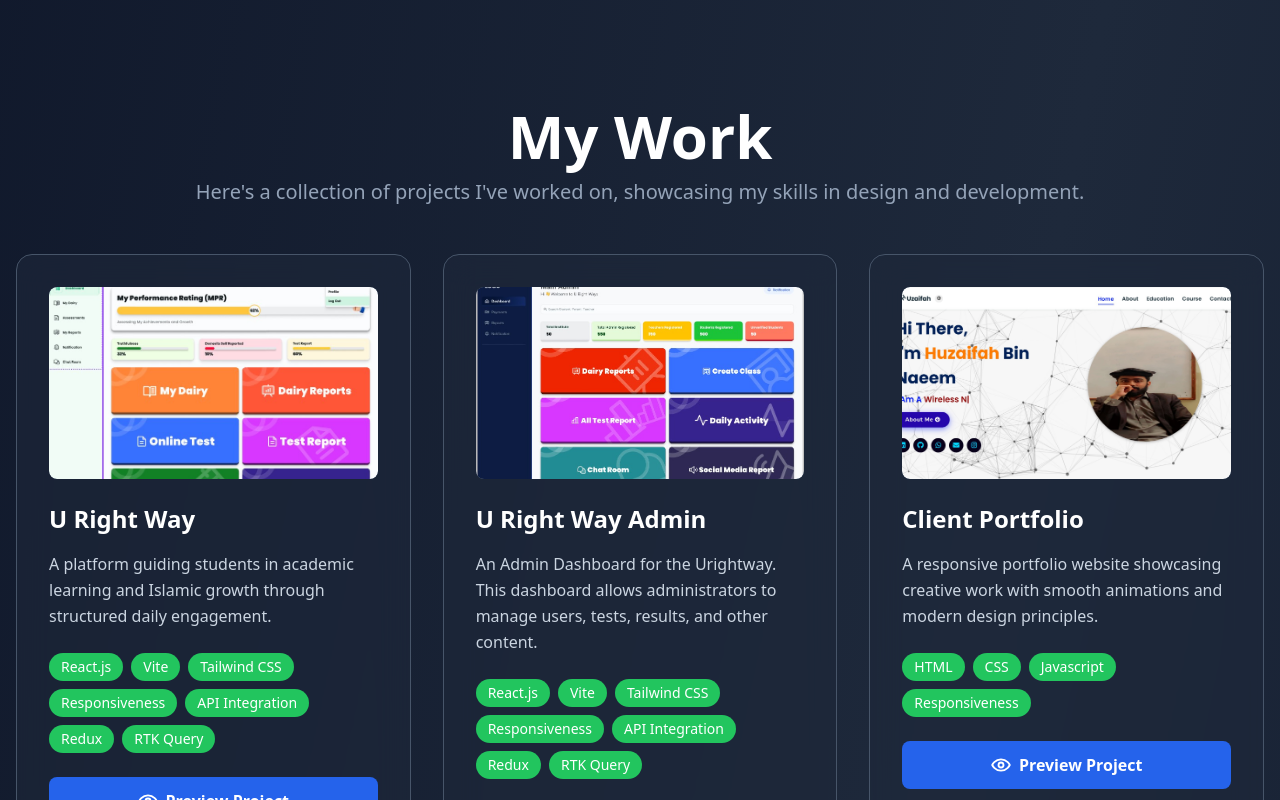
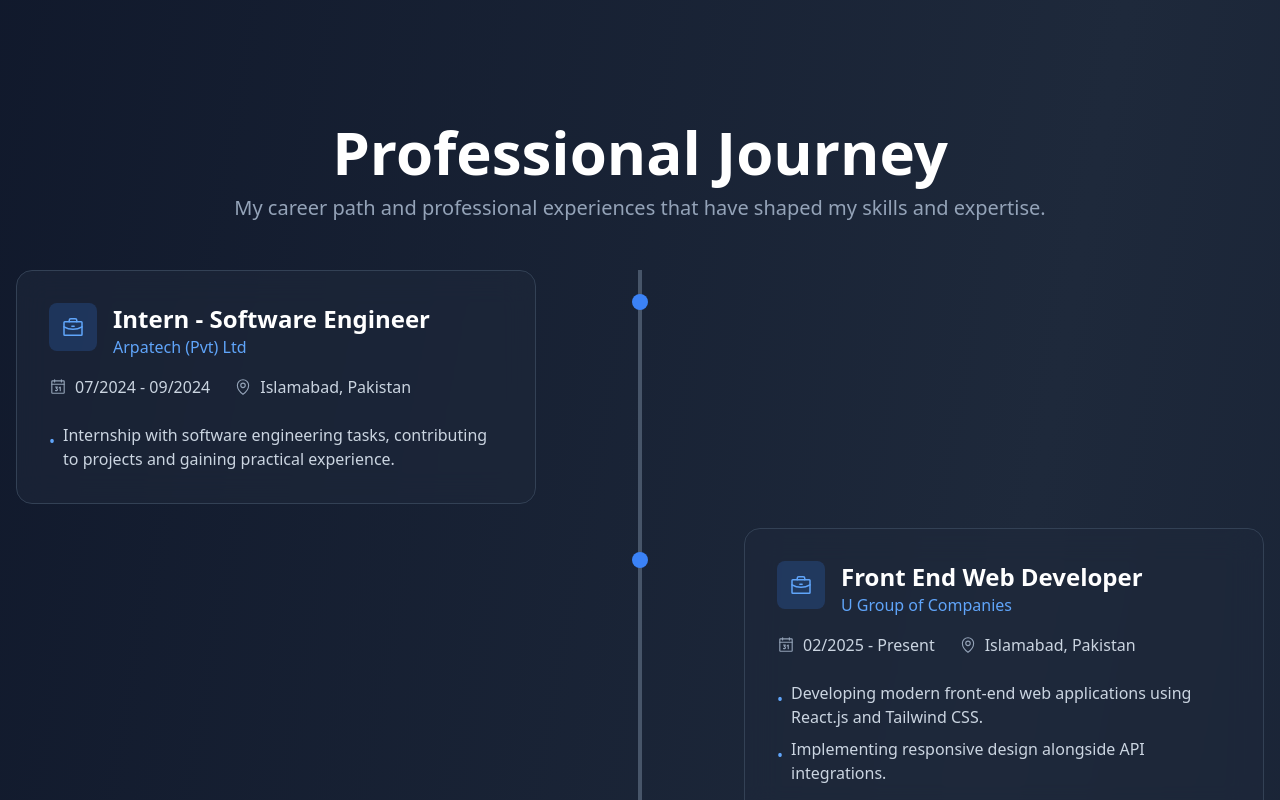
Before and after one commit to AdnanSaqib123/adnans-showcase, a React (Vite) app: page / in a window 1280 px wide. Shown: the part 840-1640 px from the top of the page. Built offline with nearby package versions, Linux system fonts and the light colour scheme.

Commit message:
added experience page

```diff
--- a/src/assets/data.js
+++ b/src/assets/data.js
@@ -65,31 +65,31 @@ export const socialLinks = [
     iconName: 'LinkedinLogo',
     label: 'LinkedIn',
     href: 'https://www.linkedin.com/in/muhammad-adnan-saqib',
-    color: 'text-blue-700 hover:text-blue-800'
+    color: 'text-blue-700 hover:text-white hover:bg-blue-600'
   },
   {
     iconName: 'WhatsappLogo',
     label: 'WhatsApp',
     href: 'https://wa.me/+923195923729',
-    color: 'text-green-700 hover:text-green-800'
+    color: 'text-green-700 hover:text-white hover:bg-green-600'
   },
   {
     iconName: 'EnvelopeSimple',
     label: 'Gmail',
     href: 'https://mail.google.com/mail/?view=cm&to=adnansaqib205@gmail.com',
-    color: 'text-yellow-700 hover:text-yellow-800'
+    color: 'text-yellow-700 hover:text-white hover:bg-yellow-600'
   },
   {
     iconName: 'FacebookLogo',
     label: 'Facebook',
     href: 'https://facebook.com/adnan.saqib',
-    color: 'text-blue-700 hover:text-blue-800'
+    color: 'text-blue-700 hover:text-white hover:bg-blue-400'
   },
   {
     iconName: 'GithubLogo',
     label: 'GitHub',
     href: 'https://github.com/adnansaqib123',
-    color: 'text-gray-100 hover:text-gray-300'
+    color: 'text-gray-100 hover:text-white hover:bg-black'
   },
 ];
 
@@ -184,3 +184,26 @@ export const educationData = [
     image: university,
   }
 ];
+
+// This is the data for the expereience section
+export const experienceData = [
+  {
+    title: 'Intern - Software Engineer',
+    company: 'Arpatech (Pvt) Ltd',
+    dates: '07/2024 - 09/2024',
+    location: 'Islamabad, Pakistan',
+    details: [
+      'Internship with software engineering tasks, contributing to projects and gaining practical experience.'
+    ]
+  },
+  {
+    title: 'Front End Web Developer',
+    company: 'U Group of Companies',
+    dates: '02/2025 - Present',
+    location: 'Islamabad, Pakistan',
+    details: [
+      'Developing modern front-end web applications using React.js and Tailwind CSS.',
+      'Implementing responsive design alongside API integrations.'
+    ]
+  }
+];
--- a/src/pages/Experience.jsx
+++ b/src/pages/Experience.jsx
@@ -1,51 +1,64 @@
 import React from 'react';
-
-const experiences = [
-  {
-    title: 'Intern - Software Engineer',
-    company: 'Arpatech (Pvt) Ltd',
-    dates: '07/2024 - 09/2024',
-    location: 'Islamabad, Pakistan',
-    details: [
-      'Internship with software engineering tasks, contributing to projects and gaining practical experience.'
-    ]
-  },
-  {
-    title: 'Front End Web Developer',
-    company: 'U Group of Companies',
-    dates: '02/2025 - Present',
-    location: 'Islamabad, Pakistan',
-    details: [
-      'Developing modern front-end web applications using React.js and Tailwind CSS.',
-      'Implementing responsive design alongside API integrations.'
-    ]
-  }
-];
+import { Briefcase, Calendar, MapPin } from 'phosphor-react';
+import { experienceData } from '../assets/data.js';
 
 const Experience = () => {
   return (
-    <section id="experience" className="py-12 px-4">
-      <h2 className="text-3xl font-bold mb-6 text-center">Experience</h2>
-      <div className="max-w-3xl mx-auto space-y-8">
-        {experiences.map((exp, idx) => (
-          <div key={idx} className="bg-white rounded-lg shadow p-6">
-            <div className="flex flex-col md:flex-row md:justify-between md:items-center mb-2">
+    <section id="experience" className="min-h-screen flex flex-col items-center justify-center px-4 pt-6">
+      <div className="max-w-7xl w-full">
+        <h2 className="text-4xl md:text-6xl font-bold text-white mb-3 text-center">
+          Professional Journey
+        </h2>
+        <p className="text-slate-400 text-xl text-center mb-12 max-w-4xl mx-auto">
+          My career path and professional experiences that have shaped my skills and expertise.
+        </p>
+
+        <div className="space-y-6 relative">
+          {/* Timeline line */}
+          <div className="hidden md:block absolute left-1/2 h-full w-1 bg-slate-600 transform -translate-x-1/2"></div>
+
+          {experienceData.map((exp, idx) => (
+            <div
+              key={idx}
+              className={`relative flex flex-col ${idx % 2 === 0 ? 'md:items-start' : 'md:items-end'}`}
+            >
+              {/* Timeline dot */}
+              <div className="hidden md:block absolute left-1/2 top-6 w-4 h-4 bg-blue-500 rounded-full transform -translate-x-1/2 z-10"></div>
+
+              <div className="bg-slate-800/60 backdrop-blur-lg rounded-2xl p-8 border border-slate-700 w-full md:w-5/12 transition-all duration-300 hover:-translate-y-2 hover:shadow-xl hover:shadow-blue-500/10">
+                <div className="flex items-start gap-4 mb-4">
+                  <div className="p-3 bg-blue-500/20 rounded-lg">
+                    <Briefcase size={24} className="text-blue-400" />
+                  </div>
                   <div>
-                <h3 className="text-xl font-semibold">{exp.title}</h3>
-                <span className="text-gray-700">{exp.company}</span>
-              </div>
-              <div className="text-gray-500 text-sm md:text-right">
-                <div>{exp.dates}</div>
-                <div>{exp.location}</div>
+                    <h3 className="text-2xl font-bold text-white">{exp.title}</h3>
+                    <p className="text-blue-400 font-medium">{exp.company}</p>
                   </div>
                 </div>
-            <ul className="list-disc list-inside text-gray-600 mt-2">
+
+                <div className="flex gap-6 mb-6">
+                  <div className="flex items-center gap-2 text-slate-300">
+                    <Calendar size={18} className="text-slate-400" />
+                    <span>{exp.dates}</span>
+                  </div>
+                  <div className="flex items-center gap-2 text-slate-300">
+                    <MapPin size={18} className="text-slate-400" />
+                    <span>{exp.location}</span>
+                  </div>
+                </div>
+
+                <ul className="space-y-2">
                   {exp.details.map((detail, i) => (
-                <li key={i}>{detail}</li>
+                    <li key={i} className="text-slate-300 flex gap-2">
+                      <span className="text-blue-400 mt-1.5">•</span>
+                      <span>{detail}</span>
+                    </li>
                   ))}
                 </ul>
               </div>
+            </div>
           ))}
+        </div>
       </div>
     </section>
   );
--- a/src/pages/Home.jsx
+++ b/src/pages/Home.jsx
@@ -1,6 +1,6 @@
 import React from 'react';
 import HeroSection from '../components/HeroSection';
-// import Experience from './Experience';
+import Experience from './Experience';
 import Work from './Work';
 import Skills from './Skills';
 import Education from './Education';
@@ -14,7 +14,7 @@ const Home = () => {
   return (
     <>
       <HeroSection />
-      {/* <Experience /> */}
+      <Experience />
       <Work />
       <Skills />
       <Education />
```
Lines whose indentation alone changed are shown as unchanged.
